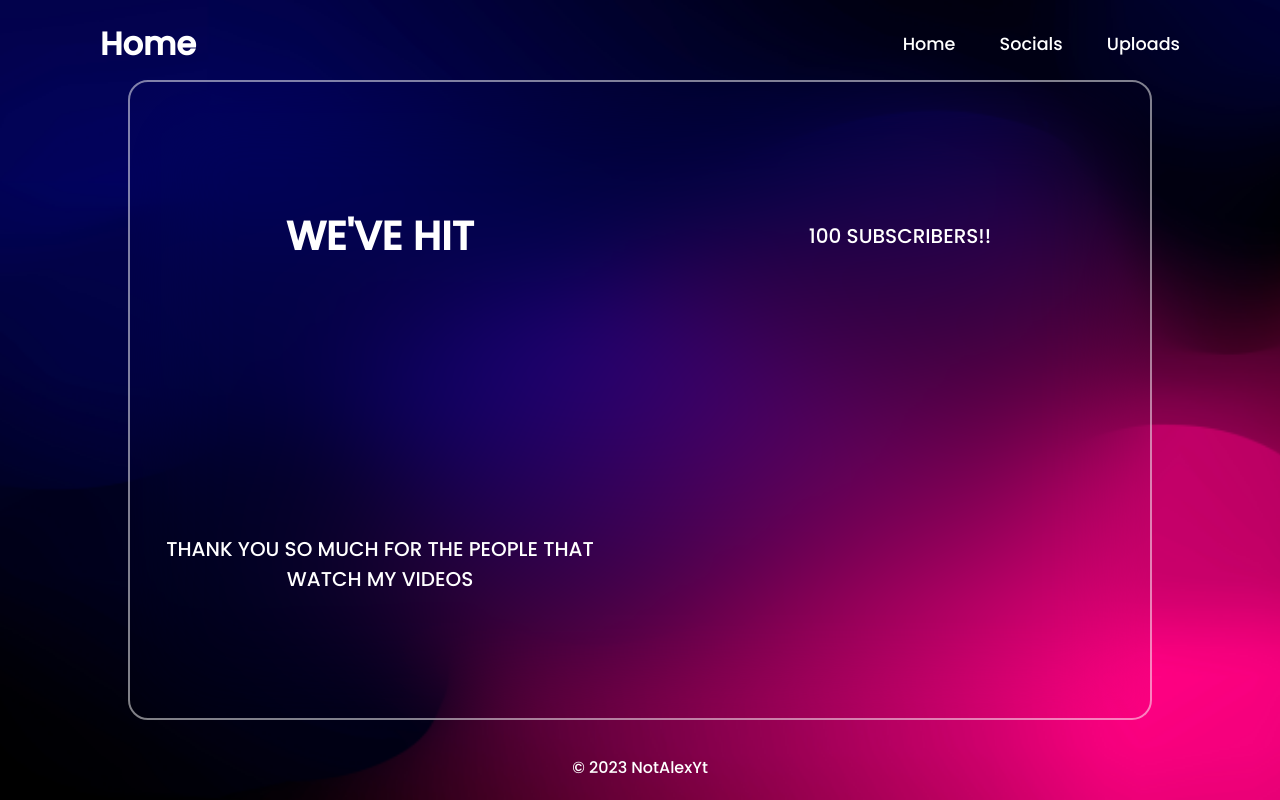
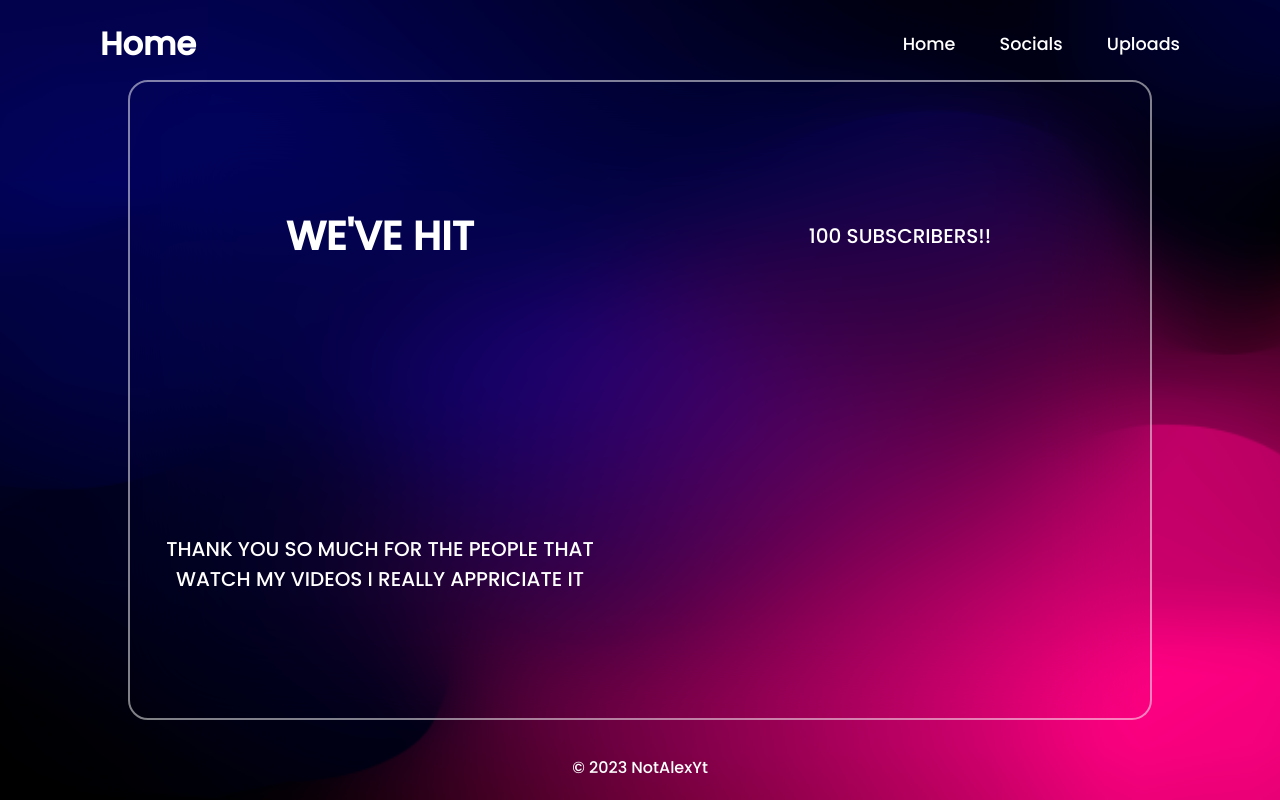
Before and after one commit to KRBLDev/NotReallyAlex, a plain HTML site: page index.html in a window 1280 px wide. Drawn offline with nearby package versions, Linux system fonts and the light colour scheme.

Commit message:
index.html

```diff
--- a/index.html
+++ b/index.html
@@ -25,7 +25,7 @@
         <div class="wrapper">
             <h2>WE'VE HIT</h2>
             <p>100 SUBSCRIBERS!!</p>
-            <p>THANK YOU SO MUCH FOR THE PEOPLE THAT WATCH MY VIDEOS</p>
+            <p>THANK YOU SO MUCH FOR THE PEOPLE THAT WATCH MY VIDEOS I REALLY APPRICIATE IT</p>
         </div>
 
     <footer>
```
